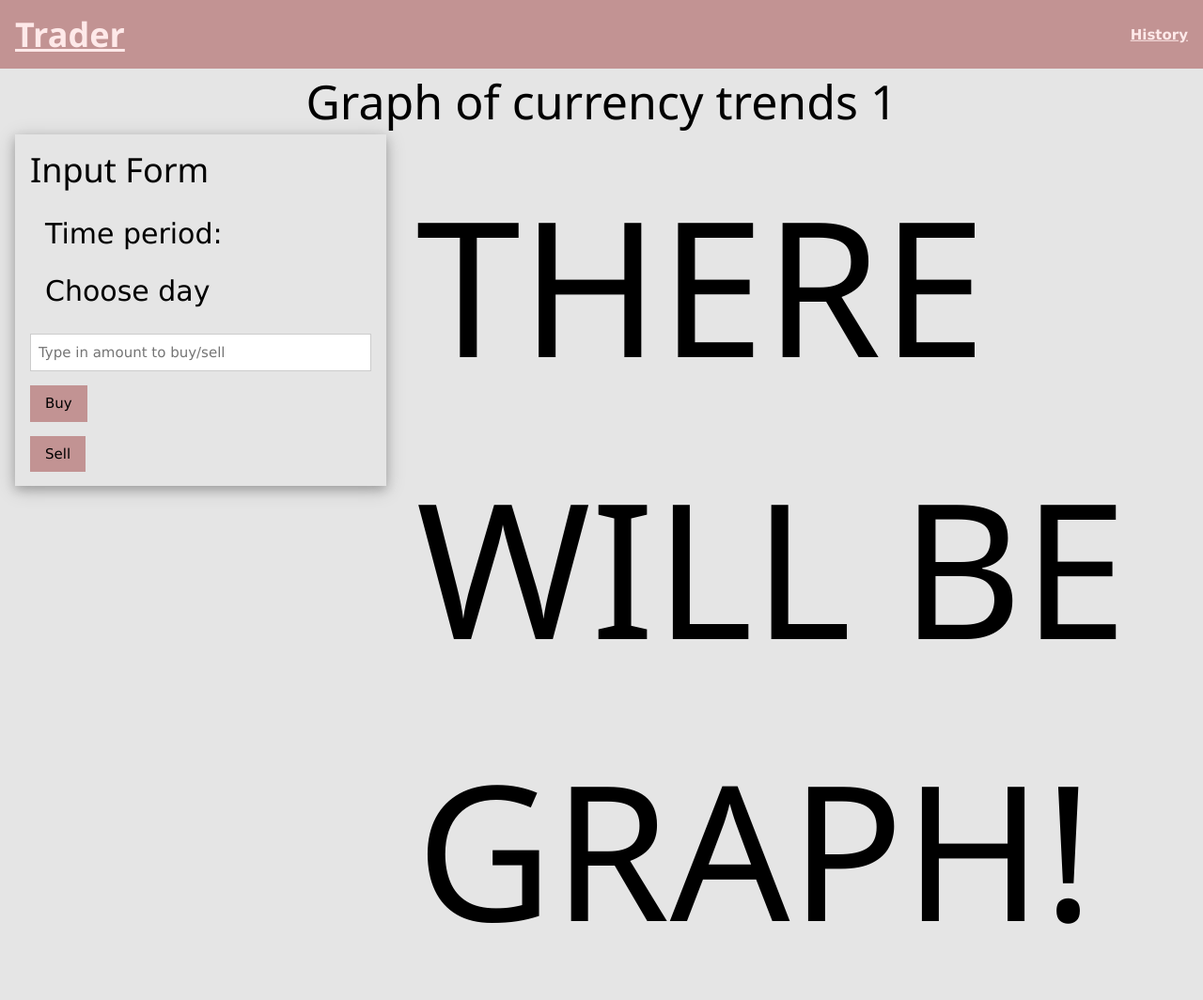
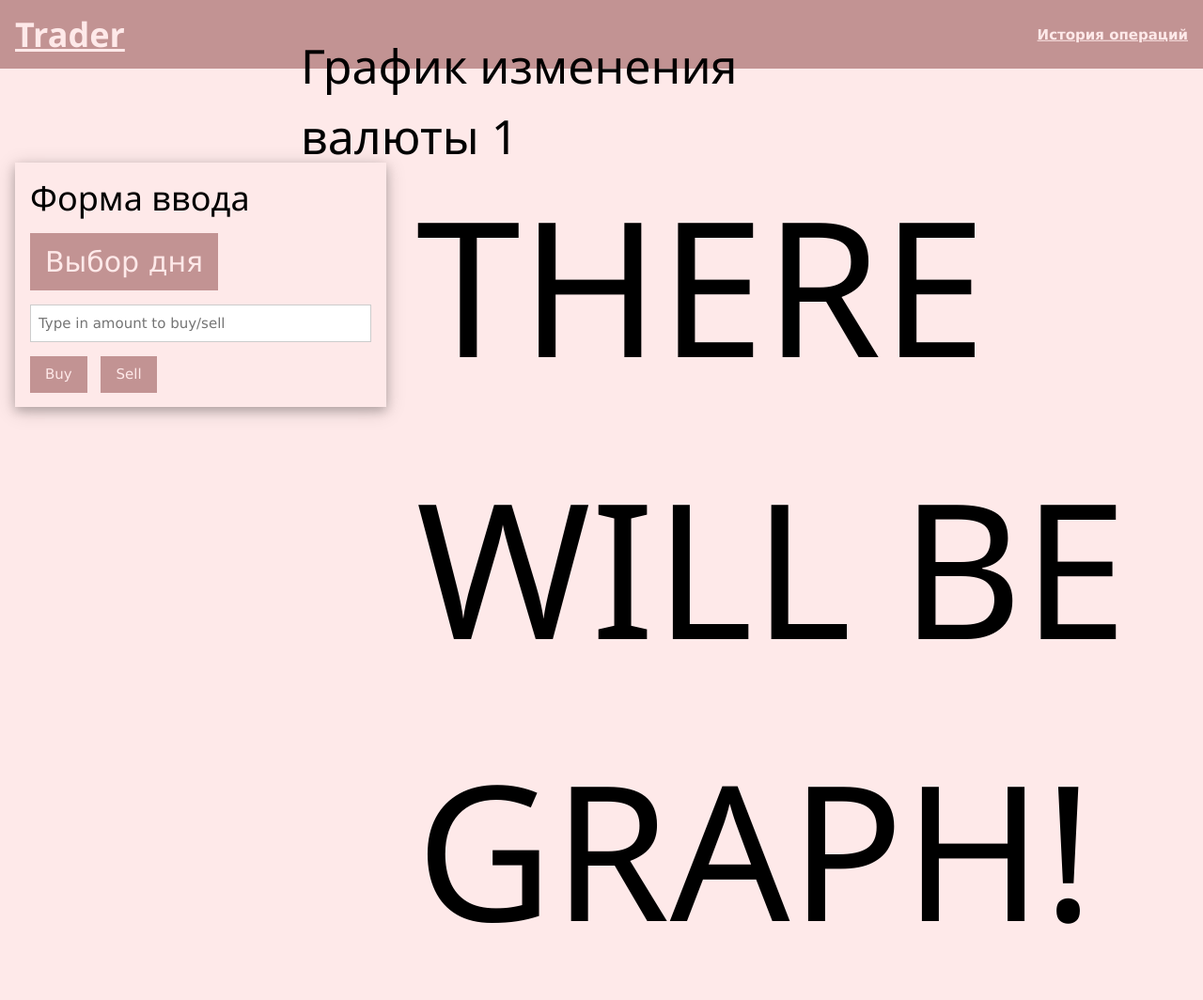
Before and after one commit to moevm/nosql2h21-crypto-neo4j, a Flask app: page /graph/1 in a window 1280 px wide. Shown: the whole page at 94% size. Run offline with Flask 2, Linux system fonts and the light colour scheme.

Commit message:
add ru + small fix

```diff
--- a/templates/Trends.html
+++ b/templates/Trends.html
@@ -1,9 +1,10 @@
 <!DOCTYPE html>
 <html>
-<title>W3.CSS</title>
+<title>Trends</title>
 <meta name="viewport" content="width=device-width, initial-scale=1">
+<meta charset="utf-8">
 <link rel="stylesheet" href="https://www.w3schools.com/w3css/4/w3.css">
-<body style="background-color:#E5E5E5">
+<body style="background-color:#FEE9E9">
 
  <div class="w3-container" style="background-color:#C29393;">
     <div class="w3-display-container" style="height:73px; color: #FEE9E9">
@@ -14,34 +15,34 @@
       </div>
       <div class="w3-display-right">
         <a style="font-weight: bold;" href="/history">
-          History
+          История операций
         </a>
       </div>
     </div>
   </div>
 
 <div class="w3-display-container" style="height:70px">
-  <div class="w3-display-middle"><h1 style="font-size:50px">Graph of currency trends {{ id }}</h1></div>
+  <div class="w3-display-middle"><h1 style="font-size:50px">График изменения валюты {{ id }}</h1></div>
 </div>
 
 <div class="w3-row">
     <div class="w3-container w3-third">
 
-    <form class="w3-container w3-card-4" action="/action_page.php">
-        <h1>Input Form</h1>
+    <form class="w3-container w3-card-4" action="/action_page.php" style="margin-top: 30px">
+        <h1>Форма ввода</h1>
         <div class="w3-bar">
-          <a class="w3-bar-item" style="font-size:30px">Time period:</a>
           <div class="w3-dropdown-hover">
-              <button class="w3-button" style="font-size:30px">Choose day</button>
+              <button class="w3-button" style="font-size:30px; background-color:#C29393; color: #FEE9E9">Выбор дня</button>
               <div class="w3-dropdown-content w3-bar-block w3-card-4">
-                  <a href="#" class="w3-bar-item w3-button">Some</a>
+                  <a href="#" class="w3-bar-item w3-button" >Some</a>
                   <a href="#" class="w3-bar-item w3-button">Day</a>
               </div>
           </div>
       </div>
         <p><input class="w3-input w3-border" name="amount" type="text" placeholder="Type in amount to buy/sell"></p>
-        <p><button class="w3-btn" style="background-color:#C29393">Buy</button></p>
-        <p><button class="w3-btn" style="background-color:#C29393">Sell</button></p>
+        <button class="w3-btn" style="background-color:#C29393; margin-right: 10px; color: #FEE9E9">Buy</button>
+        <button class="w3-btn" style="background-color:#C29393; color: #FEE9E9">Sell</button>
+        <p></p>
     </form>
 
     </div>
```
Also changed, not shown: templates/History.html (+10 -9 lines), templates/Main.html (+9 -8 lines), templates/balance.html (+8 -7 lines).
